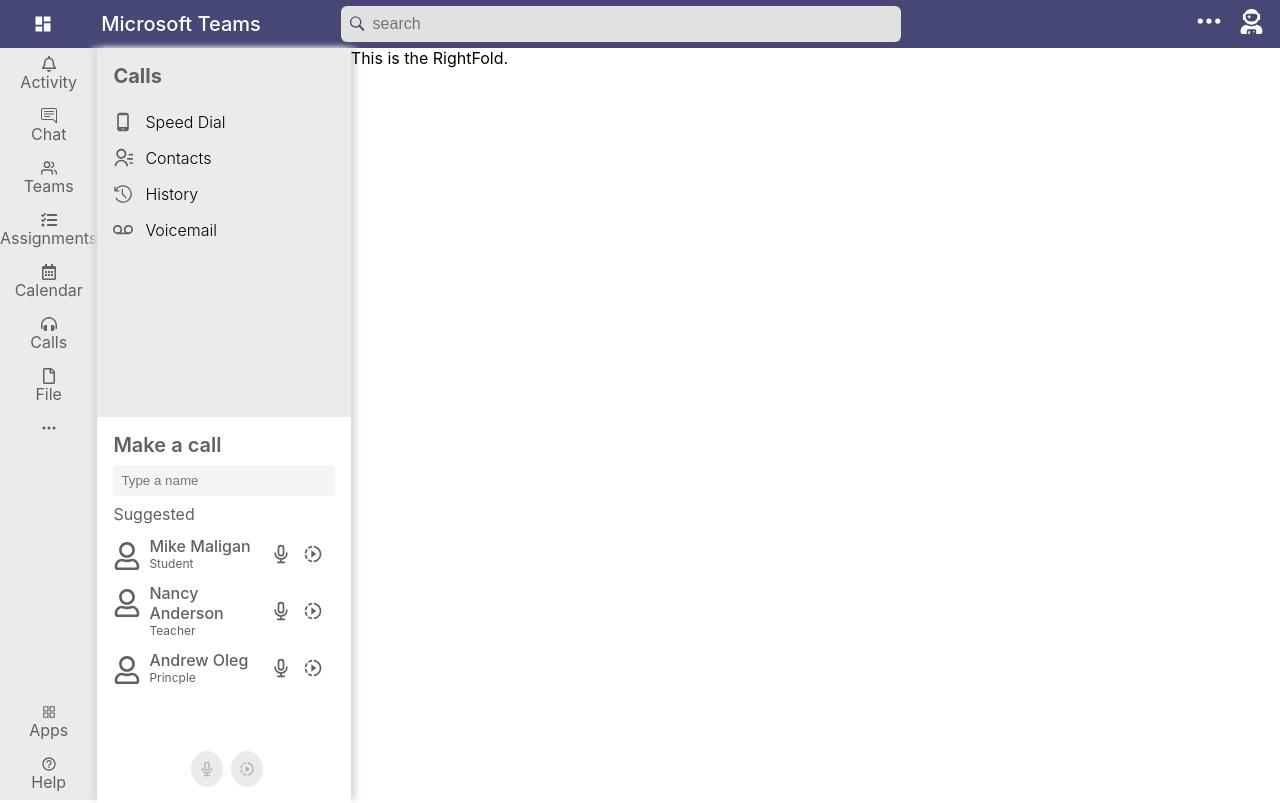
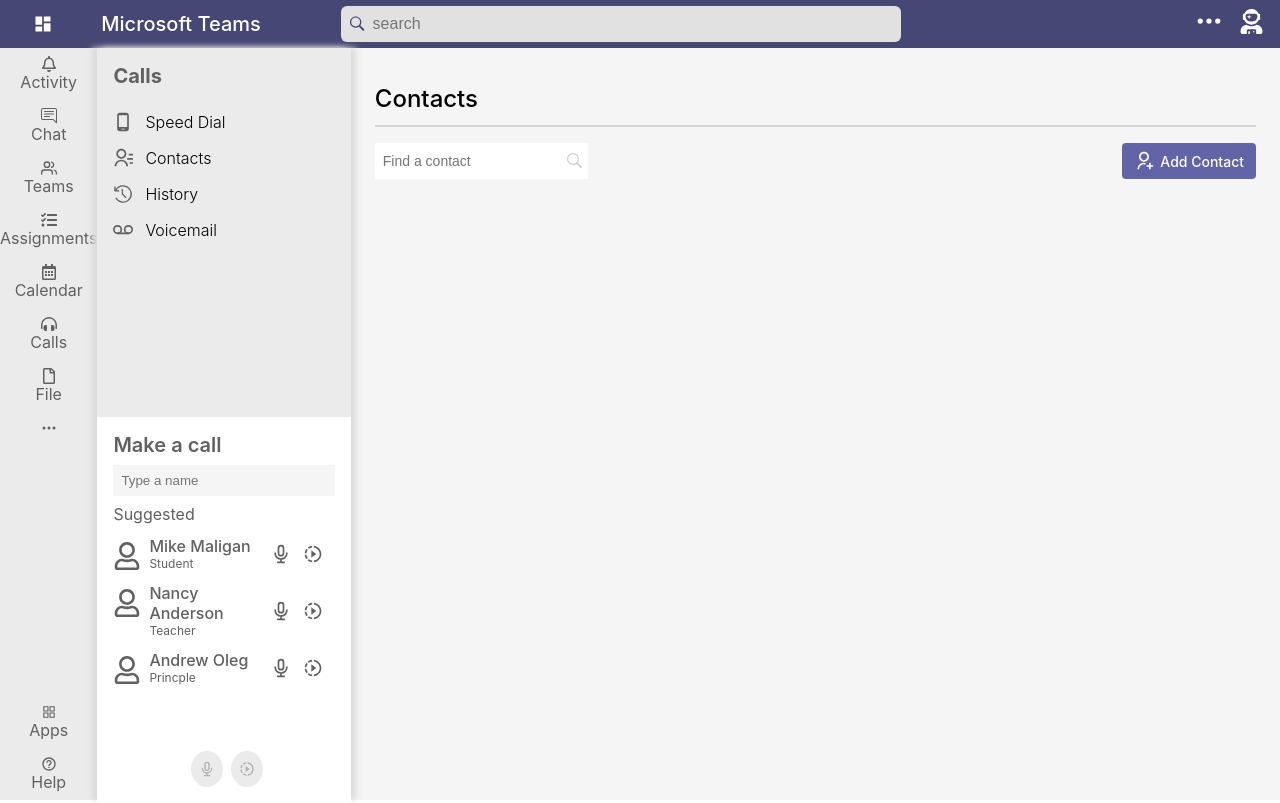
Before and after one commit to learningreac/teams_clone, a React (Create React App) app: page / in a window 1280 px wide. Built offline with nearby package versions, Linux system fonts and the light colour scheme.

Commit message:
rightfold upper part

```diff
--- a/src/components/calls/right-fold/index.js
+++ b/src/components/calls/right-fold/index.js
@@ -1,7 +1,24 @@
+import './right-fold.css';
+import { GoSearch } from 'react-icons/go';
+import {RiUserAddLine} from 'react-icons/ri';
+
 const RightFold = () => {
     return (
-        <div>
-	        This is the RightFold.
+        <div className='rightFold'>
+            <div className='rightFold-heading'>
+                <label className='heading-label'> Contacts</label>
+            </div>
+            <div className='rightFold-options'>
+                <div className='contact-search'>
+                    <input placeholder="Find a contact" />
+                    <GoSearch className='contact-search-icon'/>
+                </div>
+                <div className='add-button'>
+                    <RiUserAddLine className='add-icon'/>
+                    <label className='add-label'>Add Contact</label>
+                </div>
+            </div>
+            <div className='contact-list'></div>
         </div>
     )
 };
--- /dev/null
+++ b/src/components/calls/right-fold/right-fold.css
@@ -0,0 +1,61 @@
+.rightFold{
+    width:100%;
+    padding:24px;
+    background-color: #f5f5f5;
+    z-index: -2;
+}
+
+.rightFold-heading{
+    padding:12px 0px;
+    border-bottom: 2px solid lightgray;
+}
+
+.heading-label {
+    font-size: 24px;
+    font-weight: 500;
+}
+
+.rightFold-options{
+    display: flex;
+    justify-content: space-between;
+    margin: 16px 0px;
+}
+
+.add-button {
+    background-color: #6264a7;
+    width:fit-content;
+    color:white;
+    display: flex;
+    justify-items: center;
+    align-items: center;
+    padding: 8px 12px;
+    border-radius: 4px;
+}
+
+.add-icon {
+    margin-right: 6px;
+    font-size: 20px;
+}
+
+.add-label {
+    font-weight: 500;
+    font-size: 14px;
+}
+
+.contact-search {
+    background-color: white;
+    width: fit-content;
+    display: flex;
+    padding: 6px;
+    align-items: center;
+}
+
+.contact-search input {
+    border: none;
+    outline: none;
+    font-size: 14px;
+}
+
+.contact-search-icon {
+    color:#d0d0d0
+}
--- a/src/components/common/header/index.js
+++ b/src/components/common/header/index.js
@@ -3,7 +3,7 @@
 import { GoSearch } from 'react-icons/go';
 import { FaUserAstronaut } from 'react-icons/fa';
 import { BsThreeDots } from 'react-icons/bs'
-import { IconContext } from 'react-icons';
+//import { IconContext } from 'react-icons';
 
 const Header = () => {
     return (
```
